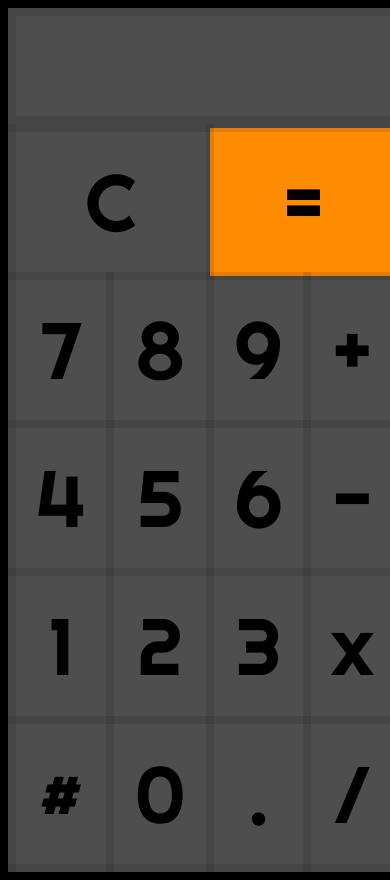
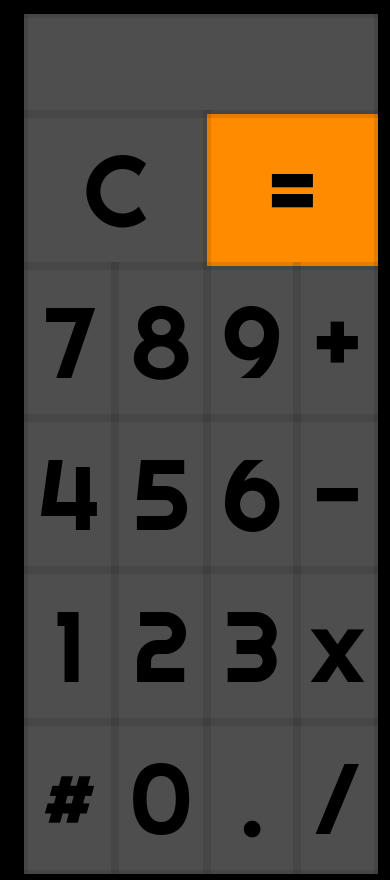
Before and after one commit to jvitor88/projeto_calculadora, a plain HTML site: page index.html in a window 390 px wide. Drawn offline with Linux system fonts and the light colour scheme.

Commit message:
Att responsividade

```diff
--- a/index.html
+++ b/index.html
@@ -8,12 +8,12 @@
   <link rel="stylesheet" href="style.css">
 </head>
 <body>
-    <div id="resultado"></div>
       <table>
+        <tr>
+          <td id="resultado" colspan="4"></td></tr>
         <tr>
           <td colspan="2" id="limpar" onclick="limpar()">C</td>
           <td colspan="2" id="igual" onclick="calcular()">=</td>
-
         </tr>
         <tr>
           <td onclick="inserir('7')">7</td>
--- a/script.js
+++ b/script.js
@@ -1,6 +1,6 @@
 function inserir(num){
     var numero = document.getElementById('resultado').innerHTML
-    if(numero.length < 9){
+    if(numero.length < 7){
     document.getElementById('resultado').innerHTML = numero + num
     }
     else if(num == '+' || num == '-' || num == '*' || num == '/' ){
--- a/style.css
+++ b/style.css
@@ -1,23 +1,26 @@
 @charset "UTF-8";
 @import url('https://fonts.googleapis.com/css2?family=Righteous&display=swap');
+
 *{
+  margin:0;
+  padding: 0;
+  margin: 0;
+  box-sizing: border-box;
   background-color: black
 }
 table{
-  background-color: rgb(78, 78, 78);
-  border: 5px solid black;
   border-collapse: collapse;
   font-family: 'Righteous', cursive;
-  font-size: 80px;
-  margin-left: auto;
-  margin-right: auto;
+  font-size: 100px;
+  margin-left: 20px;
+  margin-top: 10px;
   text-align: center;
 }
 td{
   background-color: rgb(78, 78, 78);
   border: 8px solid rgba(0, 0, 0, 0.1);
   border-collapse: collapse;
-  padding: 20px;
+  padding: 10px;
 }
 td:hover{
   background-color: darkgrey;
@@ -29,15 +32,11 @@ td#igual:hover{
   background-color: rgb(240, 164, 71);
 }
 #resultado{
-  display: block;
+  color: white;
+  height: 100px;
+  text-align: right;
+  font-size: 50px;
+}
+resultado:hover{
   background-color: rgb(78, 78, 78);
-  border: 8px solid rgba(0, 0, 0, 0.1);
-  color: white;
-  width: 378px;
-  height: 100px;
-  margin-top: auto;
-  margin-left: auto;
-  margin-right: auto;
-  text-align: right;
-  font-size: 80px;
 }
```
